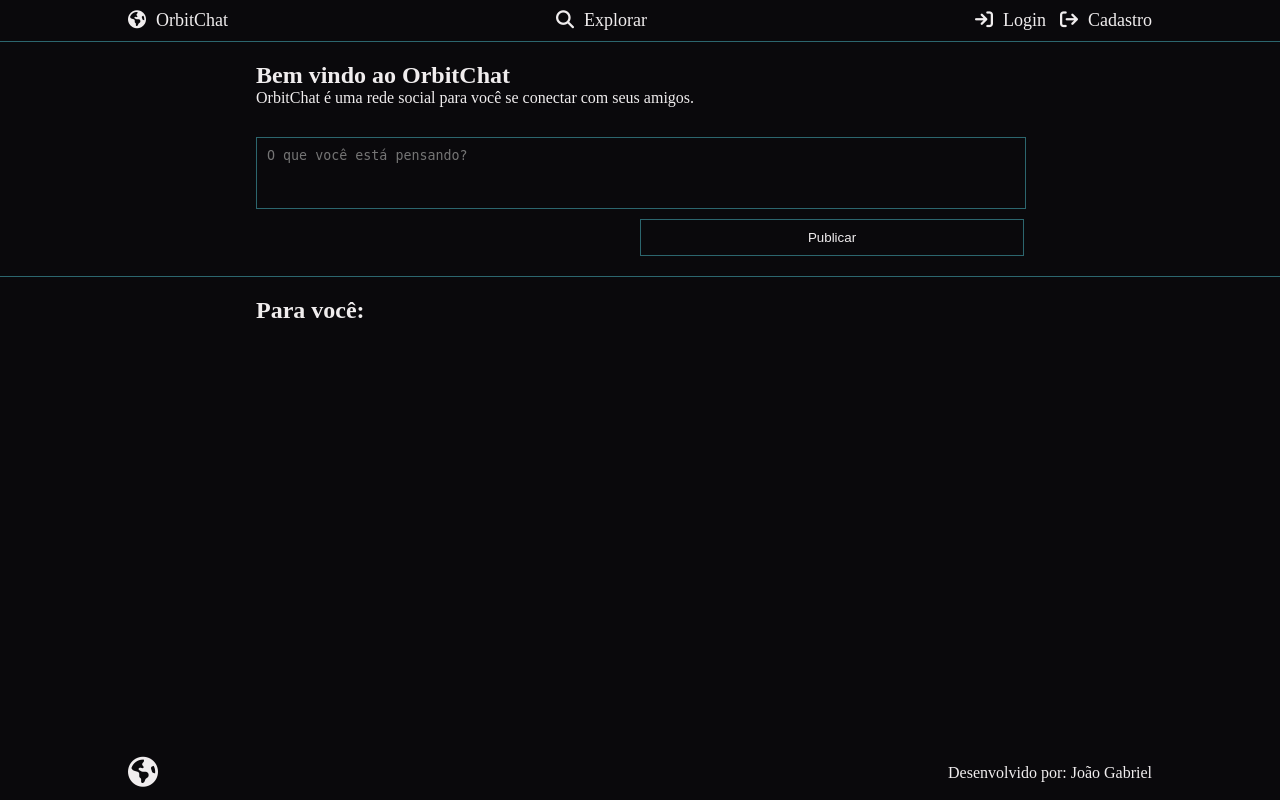
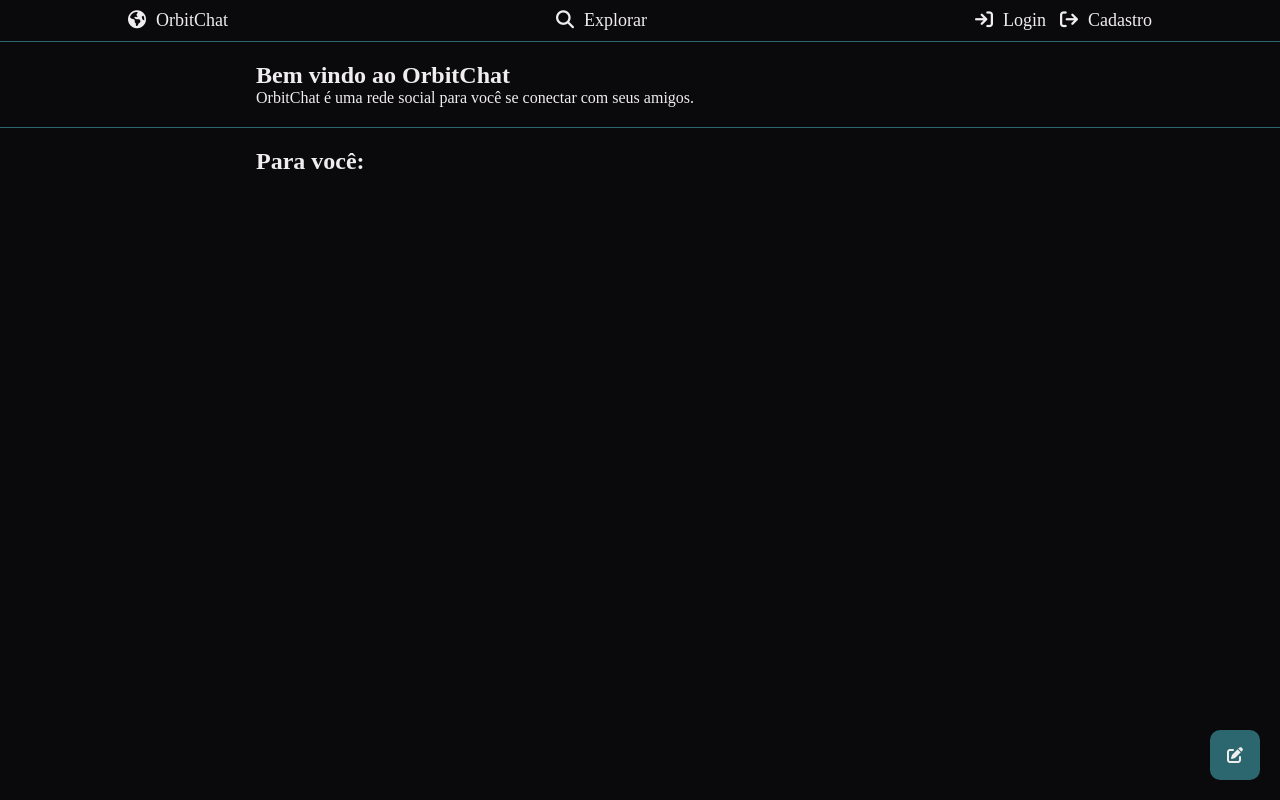
Before and after one commit to joaogabgr/OrbitChat, a Flask app: page / in a window 1280 px wide. Run offline with Flask 3, Linux system fonts and the light colour scheme; data that the repository does not hold is empty; some libraries are stand-ins or nearby versions.

Commit message:
Front end de fazer posts em todas as paginas

```diff
--- a/banco.py
+++ b/banco.py
@@ -7,7 +7,7 @@
       conn = mysql.connector.connect(
             host='127.0.0.1',
             user='root',
-            password='2412'
+            password='fatec'
       )
 except mysql.connector.Error as err:
       if err.errno == errorcode.ER_ACCESS_DENIED_ERROR:
--- a/config.py
+++ b/config.py
@@ -4,7 +4,7 @@
     '{SGBD}://{usuario}:{senha}@{servidor}/{database}'.format(
         SGBD = 'mysql+mysqlconnector',
         usuario = 'root',
-        senha = '2412',
+        senha = 'fatec',
         servidor = 'localhost',
         database = 'OrbitChat'
     )
--- a/static/css/explorar.css
+++ b/static/css/explorar.css
@@ -20,7 +20,7 @@
     }
 
 section.secUsuario {
-    margin-top: var(--marginTop);
+    margin-bottom: var(--marginTop);
 }
 
 section.secUsuario.oculto {
@@ -39,7 +39,7 @@
 
 
 section.secComentarios {
-    margin-top: var(--marginTop);
+    margin-bottom: var(--marginTop);
 }
 
 section.secComentarios.oculto {
--- a/static/css/global.css
+++ b/static/css/global.css
@@ -98,7 +98,62 @@
 
         section.barraExplorar #submit {
             width: 10%;
+            cursor: pointer;
         }
+
+
+/* BARRA DE POST */
+
+
+section.secPublicar {
+    margin-top: var(--marginTop);
+    display: none;
+}
+
+section.secPublicar.ativo {
+    display: flex;
+}
+
+    .secPublicar form {
+        display: flex;
+        flex-direction: column;
+        width: 100%;
+    }
+
+    .secPublicar textarea {
+        resize: none;
+        overflow-y: hidden;
+        width: calc(100% - 20px);
+        padding: 10px;
+        min-height: 50px;
+        height: auto;
+        background-color: var(--principal);
+        color: var(--secundario);
+        border: var(--quaternario) 1px solid;
+    }
+
+    .secPublicar textarea:focus {
+        outline: none;
+    }
+
+    .secPublicar input[type="submit"] {
+        margin-top: 10px;
+        padding: 10px;
+        border: var(--quaternario) 1px solid;
+        color: var(--secundario);
+        cursor: pointer;
+        background-color: var(--principal);
+        transition: 350ms;
+        align-self: flex-end;
+        width: 100%;
+    }
+
+    .secPublicar input[type="submit"]:hover {
+        background-color: var(--quaternario);
+        color: var(--secundario);
+        transition: 350ms;
+        border: 1px solid var(--secundario);
+    }
 
 /* MAIN */
 
@@ -187,3 +242,29 @@
     footer a:hover {
         color: var(--quinary);
     }
+
+/* BTN POST */
+
+.btnPost {
+    color: var(--secundario);
+    background-color: var(--quaternario);
+    padding: 10px;
+    width: 30px;
+    height: 30px;
+    border-radius: 10px;
+    display: flex;
+    align-items: center;
+    justify-content: center;
+    position: fixed;
+    margin: 20px;
+    right: 0px;
+    bottom: 0px;
+    cursor: pointer;
+    transition: 350ms;
+}
+
+.btnPost:hover {
+    color: var(--quaternario);
+    background-color: var(--secundario);
+    transition: 350ms;
+}
--- a/static/css/index.css
+++ b/static/css/index.css
@@ -1,50 +1,6 @@
 section.secBemvindo {
     margin-top: var(--marginTop);
 }
-
-section.secPublicar {
-    margin-top: var(--marginTop);
-    display: flex;
-}
-
-    .secPublicar form {
-        display: flex;
-        flex-direction: column;
-        width: 100%;
-    }
-
-    .secPublicar textarea {
-        resize: none;
-        overflow-y: hidden;
-        width: calc(100% - 20px);
-        padding: 10px;
-        min-height: 50px;
-        height: auto;
-        background-color: var(--principal);
-        color: var(--secundario);
-        border: var(--quaternario) 1px solid;
-    }
-
-    .secPublicar textarea:focus {
-        outline: none;
-    }
-
-    .secPublicar input[type="submit"] {
-        margin-top: 10px;
-        padding: 10px;
-        border: var(--quaternario) 1px solid;
-        color: var(--secundario);
-        cursor: pointer;
-        background-color: var(--principal);
-        transition: 350ms;
-        align-self: flex-end;
-    }
-
-    .secPublicar input[type="submit"]:hover {
-        background-color: var(--quaternario);
-        color: var(--principal);
-        transition: 350ms;
-    }
 
 section.secComentarios {
     border-top: var(--quaternario) 1px solid;
@@ -61,10 +17,6 @@
         padding: 10px;
         cursor: pointer;
         margin-bottom: 10px;
-    }
-
-    section.secComentarios .banner:last-child {
-        margin-bottom: 0;
     }
 
         .banner .titulo {
--- a/static/css/perfil.css
+++ b/static/css/perfil.css
@@ -100,10 +100,6 @@
         margin-bottom: 10px;
     }
 
-    section.secPublicacoes .publiBanner:last-child {
-        margin-bottom: 0;
-    }
-
         .publiBanner .titulo {
             display: flex;
             font-size: 18px;
--- a/templates/index.html
+++ b/templates/index.html
@@ -11,13 +11,6 @@
     <section class="secBemvindo">
         <h1>Bem vindo ao OrbitChat</h1>
         <p>OrbitChat é uma rede social para você se conectar com seus amigos.</p>
-    </section>
-    <section class="secPublicar">
-        <form action="publicar" method="post">
-            <textarea onkeyup="ajustarTamanho(this)" name="publicacao" id="publicacao"
-                placeholder="O que você está pensando?"></textarea>
-            <input type="submit" value="Publicar">
-        </form>
     </section>
     <section class="secComentarios">
         <h2>Para você:</h2>
--- a/templates/template.html
+++ b/templates/template.html
@@ -44,13 +44,17 @@
         </ul>
     {% endif %}
     {% endwith %}
+    <section class="secPublicar">
+        <form action="publicar" method="post">
+            <textarea onkeyup="ajustarTamanho(this)" name="publicacao" id="publicacao"
+                placeholder="O que você está pensando?"></textarea>
+            <input type="submit" value="Publicar">
+        </form>
+    </section>
         {% block conteudo %}
 
         {% endblock %}
-    <footer>
-        <a class="logo" href="/"><i class="fa-solid fa-earth-americas"></i></a>
-        <a target="_blank" href="https://github.com/joaogabgr">Desenvolvido por: João Gabriel</a>
-    </footer>
+    <i class="btnPost fa-solid fa-pen-to-square"></i>
 </body>
 
 </html>
```
